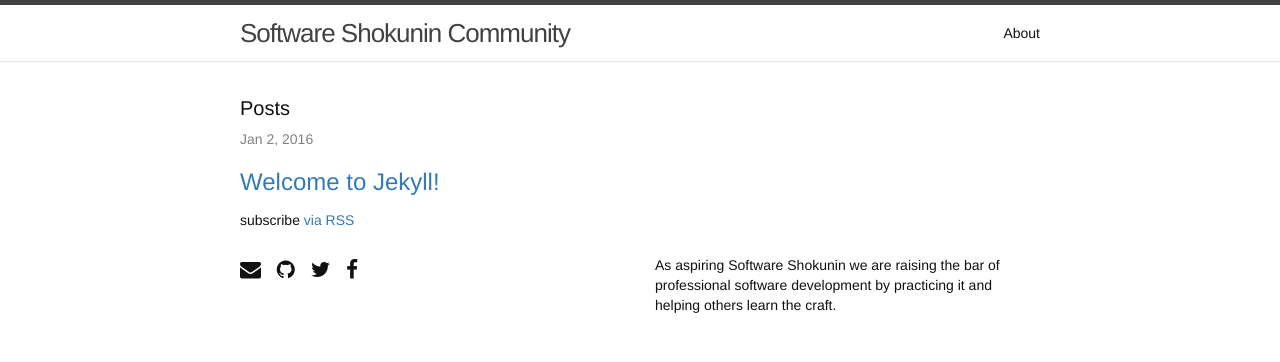
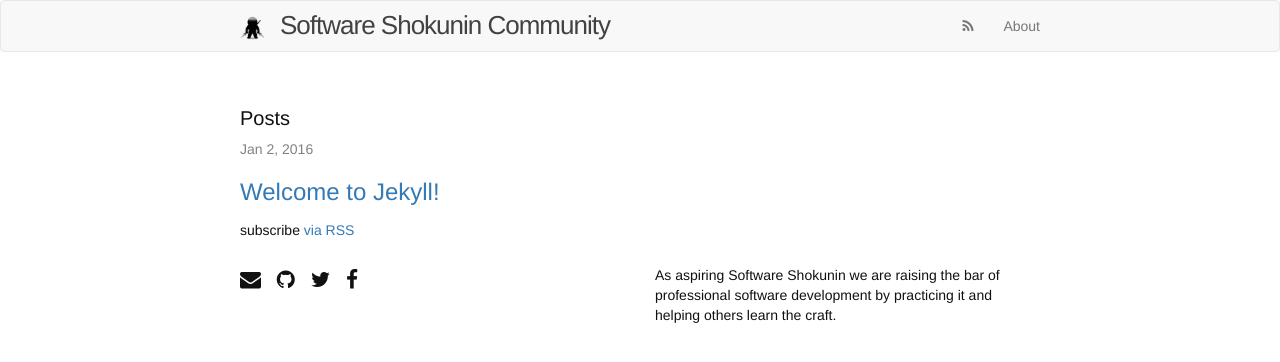
Before and after one commit to software-shokunin/software-shokunin.github.io, a Jekyll site: the page built from index.html, in a window 1280 px wide. Shown: the top 362 px of the page. Built offline with Jekyll 4.4.1, drawn with Linux system fonts in a browser that asks for light colours; nearby versions of some CDN libraries; Markdown is read by kramdown in place of the engine named in the settings.

Commit message:
create header and footer

```diff
--- a/_includes/footer.html
+++ b/_includes/footer.html
@@ -1,4 +1,4 @@
-<footer class="footer">
+<footer>
 
   <div class="container">
 
--- a/_includes/header.html
+++ b/_includes/header.html
@@ -1,24 +1,21 @@
-<header class="site-header">
+<header>
 
-  <div class="container">
-
-    <a class="site-title" href="{{ site.baseurl }}/">{{ site.title }}</a>
-
-    <nav class="site-nav">
-      <a href="#" class="menu-icon">
-        <svg viewBox="0 0 18 15">
-          <path fill="#424242" d="M18,1.484c0,0.82-0.665,1.484-1.484,1.484H1.484C0.665,2.969,0,2.304,0,1.484l0,0C0,0.665,0.665,0,1.484,0 h15.031C17.335,0,18,0.665,18,1.484L18,1.484z"/>
-          <path fill="#424242" d="M18,7.516C18,8.335,17.335,9,16.516,9H1.484C0.665,9,0,8.335,0,7.516l0,0c0-0.82,0.665-1.484,1.484-1.484 h15.031C17.335,6.031,18,6.696,18,7.516L18,7.516z"/>
-          <path fill="#424242" d="M18,13.516C18,14.335,17.335,15,16.516,15H1.484C0.665,15,0,14.335,0,13.516l0,0 c0-0.82,0.665-1.484,1.484-1.484h15.031C17.335,12.031,18,12.696,18,13.516L18,13.516z"/>
-        </svg>
-      </a>
-
-      <div class="trigger">
-        {% for page in site.pages %}
+    <nav class="navbar navbar-default">
+      <div class="container">
+        <div class="navbar-header vertical-align">
+          <a class="navbar-brand" href="{{ site.baseurl }}/">
+            <img alt="Brand" src="{{ site.baseurl }}/assets/NinjaSoftware.png">
+            <a class="site-title" href="{{ site.baseurl }}/">{{ site.title }}</a>
+          </a>
+        </div>
+        <ul class="nav navbar-nav navbar-right">
+          <li><a href="#"><i class="fa fa-rss"></i></a></li>
+          {% for page in site.pages %}
           {% if page.title %}
-          <a class="page-link" href="{{ page.url | prepend: site.baseurl }}">{{ page.title }}</a>
+          <li><a class="page-link" href="{{ page.url | prepend: site.baseurl }}">{{ page.title }}</a></li>
           {% endif %}
-        {% endfor %}
+          {% endfor %}
+        </ul>
       </div>
     </nav>
 
--- a/_sass/_footer.scss
+++ b/_sass/_footer.scss
@@ -1,4 +1,4 @@
-.footer {
+footer {
   li {
     list-style-type: none;
     margin-right: 10px;
--- /dev/null
+++ b/_sass/_header.scss
@@ -0,0 +1,15 @@
+header {
+  img {
+    max-width: 25px;
+  }
+
+  a {
+    text-decoration: none !important;
+  }
+
+  .vertical-align {
+    display: flex !important;
+    align-items: center;
+    justify-content: center;
+  }
+}
--- a/_sass/_layout.scss
+++ b/_sass/_layout.scss
@@ -12,11 +12,8 @@
 
 .site-title {
     font-size: 26px;
-    line-height: 56px;
     letter-spacing: -1px;
     margin-bottom: 0;
-    float: left;
-
     &,
     &:visited {
         color: $grey-color-dark;
--- a/css/main.scss
+++ b/css/main.scss
@@ -43,6 +43,7 @@ $container-large-desktop: ($on-laptop + $grid-gutter-width);
 // Sass imports
 @import
         "base",
+        "header",
         "footer",
         "layout",
         "syntax-highlighting",
```
Also changed, not shown: assets/NinjaSoftware.png (added).
